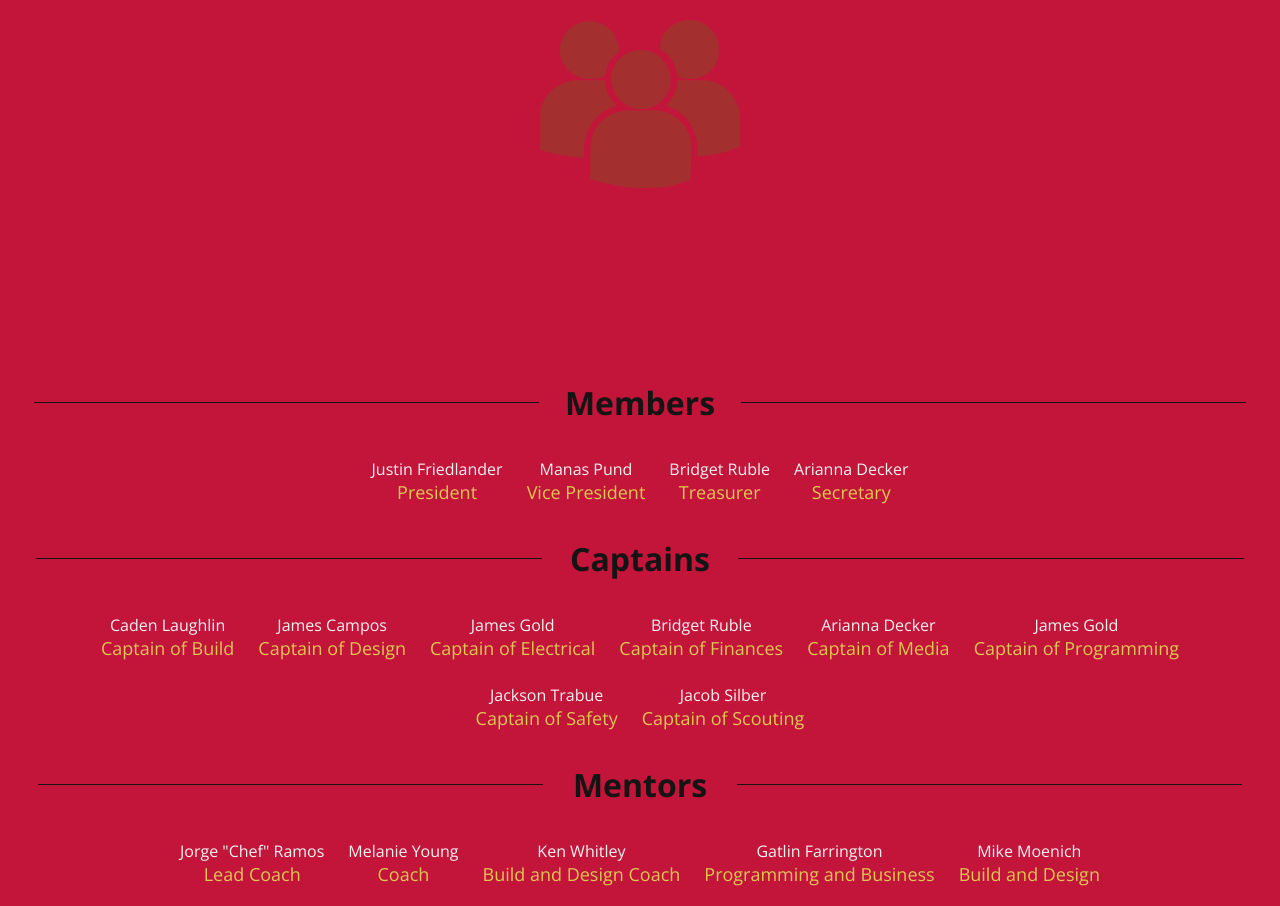
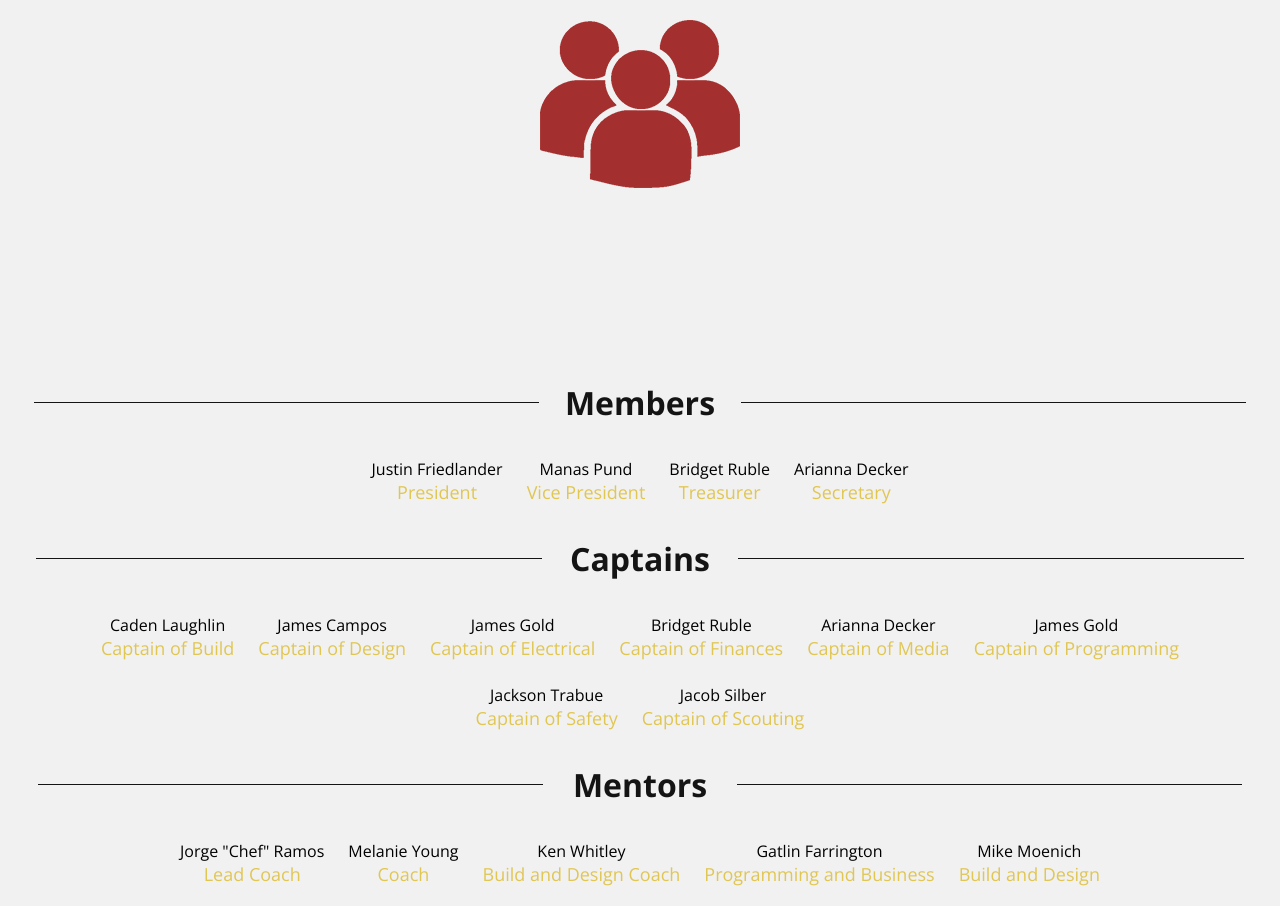
Before and after one commit to TeamParadise/Team_Website, a plain HTML site: page Pages/Team.html in a window 1280 px wide. Shown: the part 484-1390 px from the top of the page. Drawn offline with Linux system fonts and the light colour scheme.

Commit message:
White background.css

```diff
--- a/Pages/style.css
+++ b/Pages/style.css
@@ -1,6 +1,6 @@
 @font-face { font-family: OpenSans; src: url('../Resources/openSans.ttf'); }
       html{
-        background-color: #c3153a;
+  background-color: #f1f1f1;
         font-family: OpenSans;
       }
       /*SCROLLBAR*/
@@ -159,7 +159,7 @@
       }
       .people-container .person .name{
         font-size: px;
-        color: #f1f1f1;
+        color: #000000;
       }
       .people-container .person .pTitle{
         font-size: 18px;
@@ -170,7 +170,7 @@
         size:18px;
       }
       .sponsor-detail{
-        color:#f1f1f1;
+        color:#000000;
         size:14px;
       }
       .ul-list{
```
